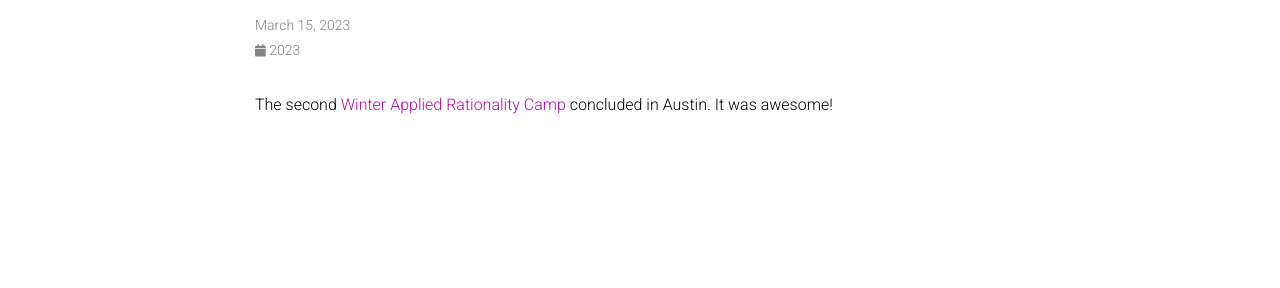
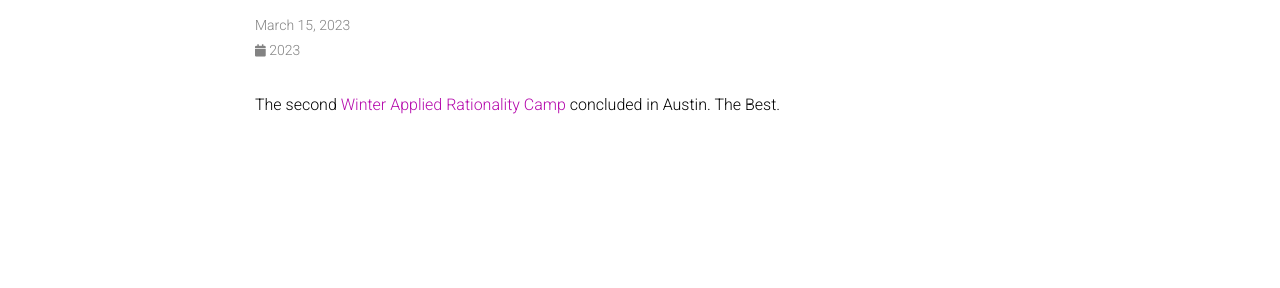
Before and after one commit to sarkarsrijon/sarkarsrijon.github.io, a Jekyll site: the page built from _news/announcement_3.md, in a window 1280 px wide. Shown: the part 146-434 px from the top of the page. Built offline with Jekyll 4.4.1, drawn with Linux system fonts in a browser that asks for light colours; comment, search, counter and statistics services are not loaded; a style sheet for code colours, icons or effects is not loaded.

Commit message:
Update announcement_3.md

```diff
--- a/_news/announcement_3.md
+++ b/_news/announcement_3.md
@@ -5,4 +5,4 @@ inline: true
 related_posts: false
 ---
 
-The second [Winter Applied Rationality Camp](https://warp.camp) concluded in Austin. It was awesome!
+The second [Winter Applied Rationality Camp](https://warp.camp) concluded in Austin. The Best.
```
